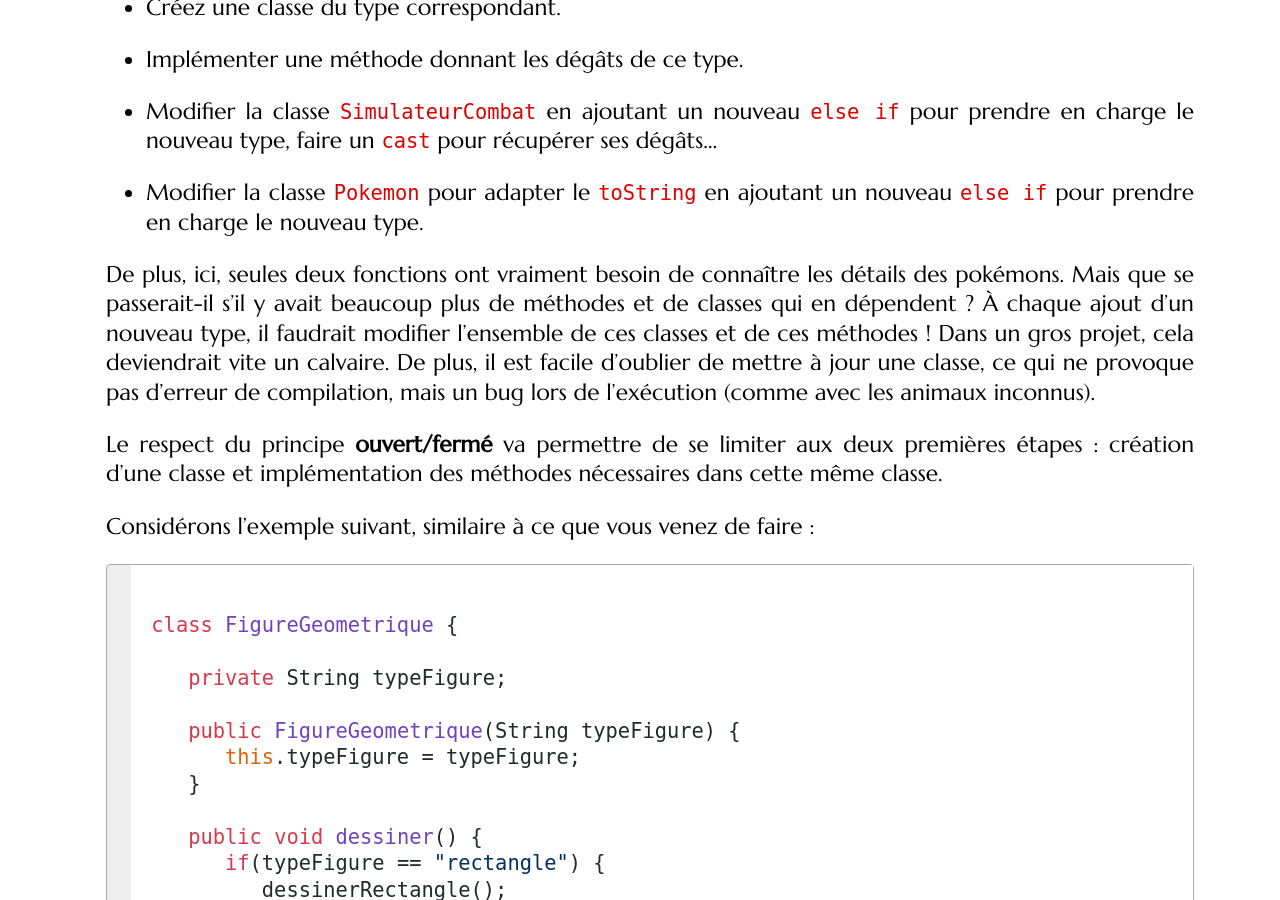
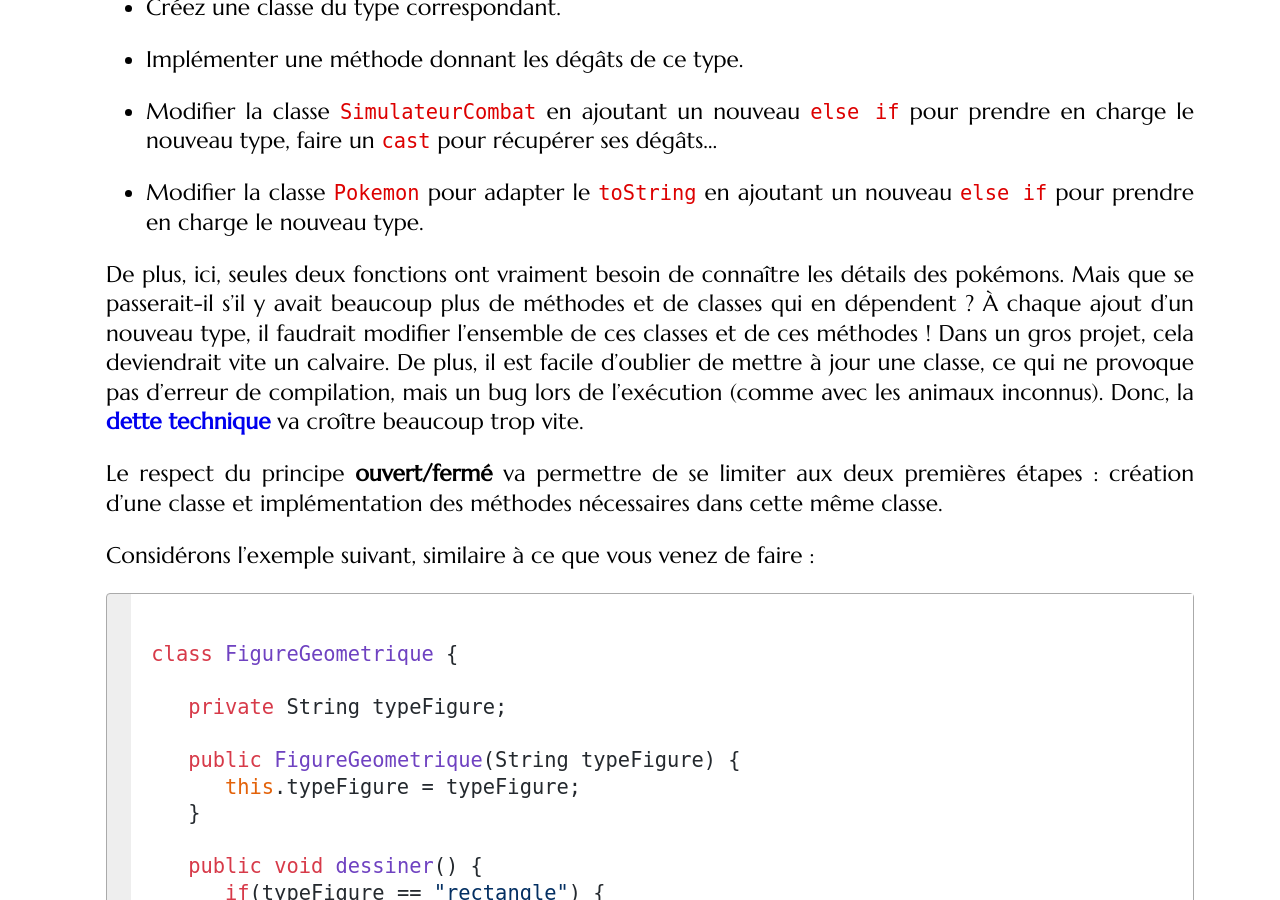
Before and after one commit to mgasquet/R304-QualiteDeveloppement, a Jekyll site: the page built from tutorials/tutorial3.md, in a window 1280 px wide and 900 px high, scrolled down 10729 px. Built offline with Jekyll 4.4.1, drawn with Linux system fonts in a browser that asks for light colours; some web fonts are replaced; some of the changed text lies outside the part shown.

Commit message:
dette pour ocp

```diff
--- a/tutorials/tutorial3.md
+++ b/tutorials/tutorial3.md
@@ -239,7 +239,7 @@ Voyons maintenant un autre exemple.
 
 Après cette mise en bouche, il est temps d'attaquer de sérieux problèmes de conception en développant le **principe ouvert/fermé**. Ce principe est défini comme suit :
 
-"Les entités d'un logiciel (classes, modules, fonctions) doivent être **ouverts** aux extensions, mais **fermés** aux modifications." (Bertand Meyer).
+"_Les entités d'un logiciel (classes, modules, fonctions) doivent être **ouverts** aux extensions, mais **fermés** aux modifications._" (Bertand Meyer).
 
 En d'autres termes, il doit être possible d'étendre les fonctionnalités/le comportement d'une entité comme une classe sans pour autant avoir besoin de modifier son code source.
 
@@ -295,7 +295,7 @@ Si ce n'était peut-être pas encore assez évident avec les animaux, à ce stad
 
 * Modifier la classe `Pokemon` pour adapter le `toString` en ajoutant un nouveau `else if` pour prendre en charge le nouveau type.
 
-De plus, ici, seules deux fonctions ont vraiment besoin de connaître les détails des pokémons. Mais que se passerait-il s'il y avait beaucoup plus de méthodes et de classes qui en dépendent ? À chaque ajout d'un nouveau type, il faudrait modifier l'ensemble de ces classes et de ces méthodes ! Dans un gros projet, cela deviendrait vite un calvaire. De plus, il est facile d'oublier de mettre à jour une classe, ce qui ne provoque pas d'erreur de compilation, mais un bug lors de l'exécution (comme avec les animaux inconnus).
+De plus, ici, seules deux fonctions ont vraiment besoin de connaître les détails des pokémons. Mais que se passerait-il s'il y avait beaucoup plus de méthodes et de classes qui en dépendent ? À chaque ajout d'un nouveau type, il faudrait modifier l'ensemble de ces classes et de ces méthodes ! Dans un gros projet, cela deviendrait vite un calvaire. De plus, il est facile d'oublier de mettre à jour une classe, ce qui ne provoque pas d'erreur de compilation, mais un bug lors de l'exécution (comme avec les animaux inconnus). Donc, la [**dette technique**](https://fr.wikipedia.org/wiki/Dette_technique) va croître beaucoup trop vite.
 
 Le respect du principe **ouvert/fermé** va permettre de se limiter aux deux premières étapes : création d'une classe et implémentation des méthodes nécessaires dans cette même classe.
 
```
